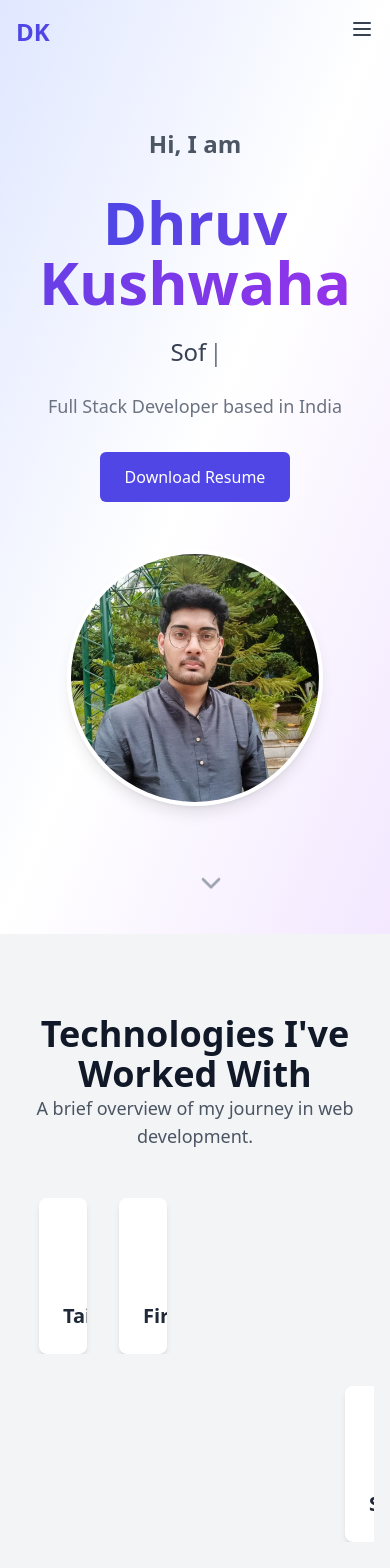
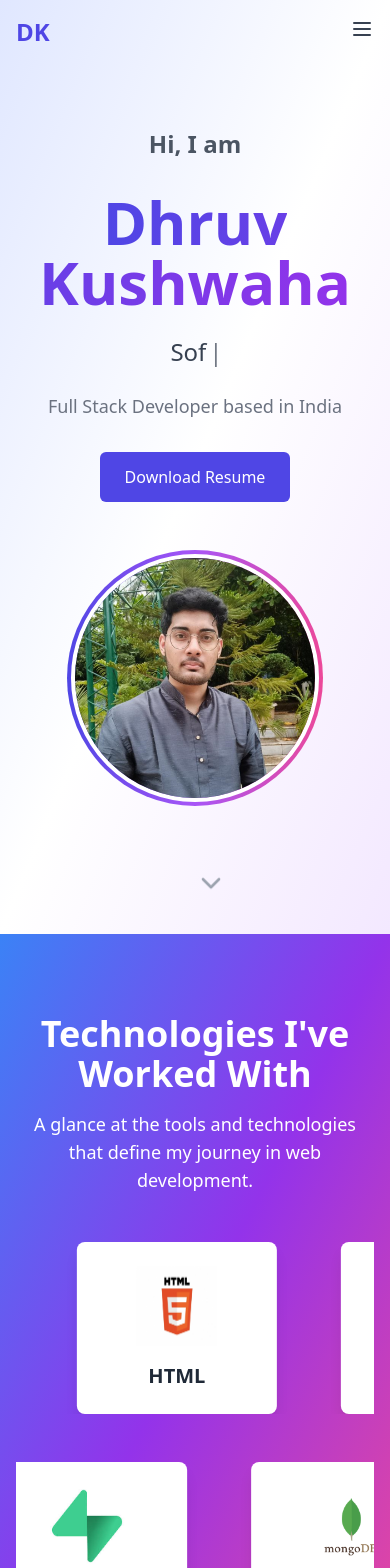
Before and after one commit to Dhruvkus-14/portfolioweb, a React (Vite) app: page / in a window 390 px wide. Shown: the top 1568 px of the page. Built offline with nearby package versions, Linux system fonts and the light colour scheme.

Commit message:
change the background of about section

```diff
--- a/src/components/About.tsx
+++ b/src/components/About.tsx
@@ -17,33 +17,34 @@ const milestones = [
 ];
 
 const About = () => {
-  const upperHalf = milestones.slice(0, milestones.length / 2); // First half of items
-  const lowerHalf = milestones.slice(milestones.length / 2); // Second half of items
+  const upperHalf = milestones.slice(0, Math.ceil(milestones.length / 2));
+  const lowerHalf = milestones.slice(Math.ceil(milestones.length / 2));
 
   return (
-    <section id="about" className="py-20 bg-gray-100">
+    <section id="about" className="py-20 bg-gradient-to-br from-blue-500 via-purple-600 to-pink-500 text-white">
       <div className="max-w-6xl mx-auto px-4 sm:px-6 lg:px-8">
         <div className="text-center mb-12">
-          <h2 className="text-4xl font-bold text-gray-900">Technologies I've Worked With</h2>
-          <p className="text-lg text-gray-600">A brief overview of my journey in web development.</p>
+          <h2 className="text-4xl font-extrabold">Technologies I've Worked With</h2>
+          <p className="text-lg mt-4">A glance at the tools and technologies that define my journey in web development.</p>
         </div>
 
         {/* Upper Half - Left to Right */}
-        <div className="overflow-hidden whitespace-nowrap">
-          <div className="flex animate-marquee">
+        <div className="overflow-hidden relative">
+          <div className="flex animate-marquee gap-8">
             {upperHalf.map((milestone, index) => (
               <motion.div
                 key={index}
-                initial={{ opacity: 0, y: 20 }}
-                whileInView={{ opacity: 1, y: 0 }}
-                viewport={{ once: true, amount: 0.2 }}
-                transition={{ duration: 0.4 }}
-                className="bg-white shadow-md rounded-lg overflow-hidden text-center p-6 mx-4"
+                initial={{ opacity: 0, scale: 0.9 }}
+                whileInView={{ opacity: 1, scale: 1 }}
+                viewport={{ once: true, amount: 0.5 }}
+                transition={{ duration: 0.5, ease: 'easeInOut' }}
+                className="bg-white shadow-lg rounded-lg overflow-hidden text-center p-6 mx-4 transform hover:scale-105 transition-transform duration-300"
+                style={{ minWidth: '200px' }}
               >
                 <img
                   src={milestone.imageUrl}
                   alt={milestone.tech}
-                  className="w-16 h-16 mx-auto mb-4"
+                  className="w-20 h-20 mx-auto mb-4"
                 />
                 <h3 className="text-xl font-semibold text-gray-800">{milestone.tech}</h3>
               </motion.div>
@@ -52,21 +53,22 @@ const About = () => {
         </div>
 
         {/* Lower Half - Right to Left */}
-        <div className="overflow-hidden whitespace-nowrap mt-8">
-          <div className="flex animate-marquee-reverse">
+        <div className="overflow-hidden relative mt-12">
+          <div className="flex animate-marquee-reverse gap-8">
             {lowerHalf.map((milestone, index) => (
               <motion.div
                 key={index}
-                initial={{ opacity: 0, y: 20 }}
-                whileInView={{ opacity: 1, y: 0 }}
-                viewport={{ once: true, amount: 0.2 }}
-                transition={{ duration: 0.4 }}
-                className="bg-white shadow-md rounded-lg overflow-hidden text-center p-6 mx-4"
+                initial={{ opacity: 0, scale: 0.9 }}
+                whileInView={{ opacity: 1, scale: 1 }}
+                viewport={{ once: true, amount: 0.5 }}
+                transition={{ duration: 0.5, ease: 'easeInOut' }}
+                className="bg-white shadow-lg rounded-lg overflow-hidden text-center p-6 mx-4 transform hover:scale-105 transition-transform duration-300"
+                style={{ minWidth: '200px' }}
               >
                 <img
                   src={milestone.imageUrl}
                   alt={milestone.tech}
-                  className="w-16 h-16 mx-auto mb-4"
+                  className="w-20 h-20 mx-auto mb-4"
                 />
                 <h3 className="text-xl font-semibold text-gray-800">{milestone.tech}</h3>
               </motion.div>
@@ -74,6 +76,34 @@ const About = () => {
           </div>
         </div>
       </div>
+
+      <style jsx>{`
+        .animate-marquee {
+          animation: marquee 15s linear infinite;
+        }
+
+        .animate-marquee-reverse {
+          animation: marquee-reverse 15s linear infinite;
+        }
+
+        @keyframes marquee {
+          from {
+            transform: translateX(100%);
+          }
+          to {
+            transform: translateX(-100%);
+          }
+        }
+
+        @keyframes marquee-reverse {
+          from {
+            transform: translateX(-100%);
+          }
+          to {
+            transform: translateX(100%);
+          }
+        }
+      `}</style>
     </section>
   );
 };
--- a/src/components/Contact.tsx
+++ b/src/components/Contact.tsx
@@ -95,6 +95,7 @@ const Contact = () => {
               minLength={2}
               value={formData.name}
               onChange={handleChange}
+              placeholder="Enter your name"
               className="mt-1 block w-full rounded-md border-gray-300 shadow-sm focus:border-indigo-500 focus:ring-indigo-500"
             />
           </div>
@@ -111,6 +112,7 @@ const Contact = () => {
               pattern="[a-z0-9._%+-]+@[a-z0-9.-]+\.[a-z]{2,}$"
               value={formData.email}
               onChange={handleChange}
+              placeholder="Enter your email address"
               className="mt-1 block w-full rounded-md border-gray-300 shadow-sm focus:border-indigo-500 focus:ring-indigo-500"
             />
           </div>
@@ -127,6 +129,7 @@ const Contact = () => {
               minLength={5}
               value={formData.subject}
               onChange={handleChange}
+              placeholder="Enter the subject"
               className="mt-1 block w-full rounded-md border-gray-300 shadow-sm focus:border-indigo-500 focus:ring-indigo-500"
             />
           </div>
@@ -143,6 +146,7 @@ const Contact = () => {
               rows={4}
               value={formData.message}
               onChange={handleChange}
+              placeholder="Write your message here"
               className="mt-1 block w-full rounded-md border-gray-300 shadow-sm focus:border-indigo-500 focus:ring-indigo-500"
             />
           </div>
--- a/src/components/Hero.tsx
+++ b/src/components/Hero.tsx
@@ -24,9 +24,7 @@ const Hero = () => {
             animate={{ opacity: 1, y: 0 }}
             transition={{ duration: 0.6 }}
           >
-            <h3 className="text-2xl font-bold text-gray-600 mb-8">
-              Hi, I am
-            </h3>
+            <h3 className="text-2xl font-bold text-gray-600 mb-8">Hi, I am</h3>
             <h1 className="text-6xl font-bold mb-6">
               <span className="bg-clip-text text-transparent bg-gradient-to-r from-indigo-600 to-purple-600">
                 Dhruv Kushwaha
@@ -34,11 +32,7 @@ const Hero = () => {
             </h1>
             <h2 className="text-2xl font-medium text-gray-700 mb-6">
               <Typewriter
-                words={[
-                  'Web Developer',
-                  'Software Engineer',
-                  'Tech Enthusiast',
-                ]}
+                words={['Web Developer', 'Software Engineer', 'Tech Enthusiast']}
                 loop={true}
                 cursor
                 cursorStyle="|"
@@ -49,7 +43,7 @@ const Hero = () => {
             </h2>
 
             <p className="text-lg text-gray-500 max-w-2xl mb-8">
-            Full Stack Developer based in India
+              Full Stack Developer based in India
             </p>
             <button
               onClick={handleResumeDownload}
@@ -60,12 +54,15 @@ const Hero = () => {
           </motion.div>
         </div>
 
-        <div className="w-64 h-64 md:w-80 md:h-80 relative">
-          <img
-            src="/assets/picture.png" // Replace with your correct path
-            alt="Dhruv Kushwaha"
-            className="rounded-full w-full h-full object-cover border-4 border-white shadow-lg"
-          />
+        {/* Updated image with an interesting border */}
+        <div className="relative w-64 h-64 md:w-80 md:h-80">
+          <div className="absolute inset-0 bg-gradient-to-r from-indigo-600 via-purple-500 to-pink-500 rounded-full p-1 animate-border">
+            <img
+              src="/assets/picture.png" // Replace with your correct path
+              alt="Dhruv Kushwaha"
+              className="w-full h-full rounded-full object-cover border-4 border-white"
+            />
+          </div>
         </div>
       </div>
 
@@ -79,6 +76,24 @@ const Hero = () => {
       >
         <ChevronDown className="h-8 w-8 animate-bounce" />
       </motion.button>
+
+      <style jsx>{`
+        .animate-border {
+          animation: gradient-border 3s linear infinite;
+        }
+
+        @keyframes gradient-border {
+          0% {
+            background-position: 0% 50%;
+          }
+          50% {
+            background-position: 100% 50%;
+          }
+          100% {
+            background-position: 0% 50%;
+          }
+        }
+      `}</style>
     </section>
   );
 };
```
